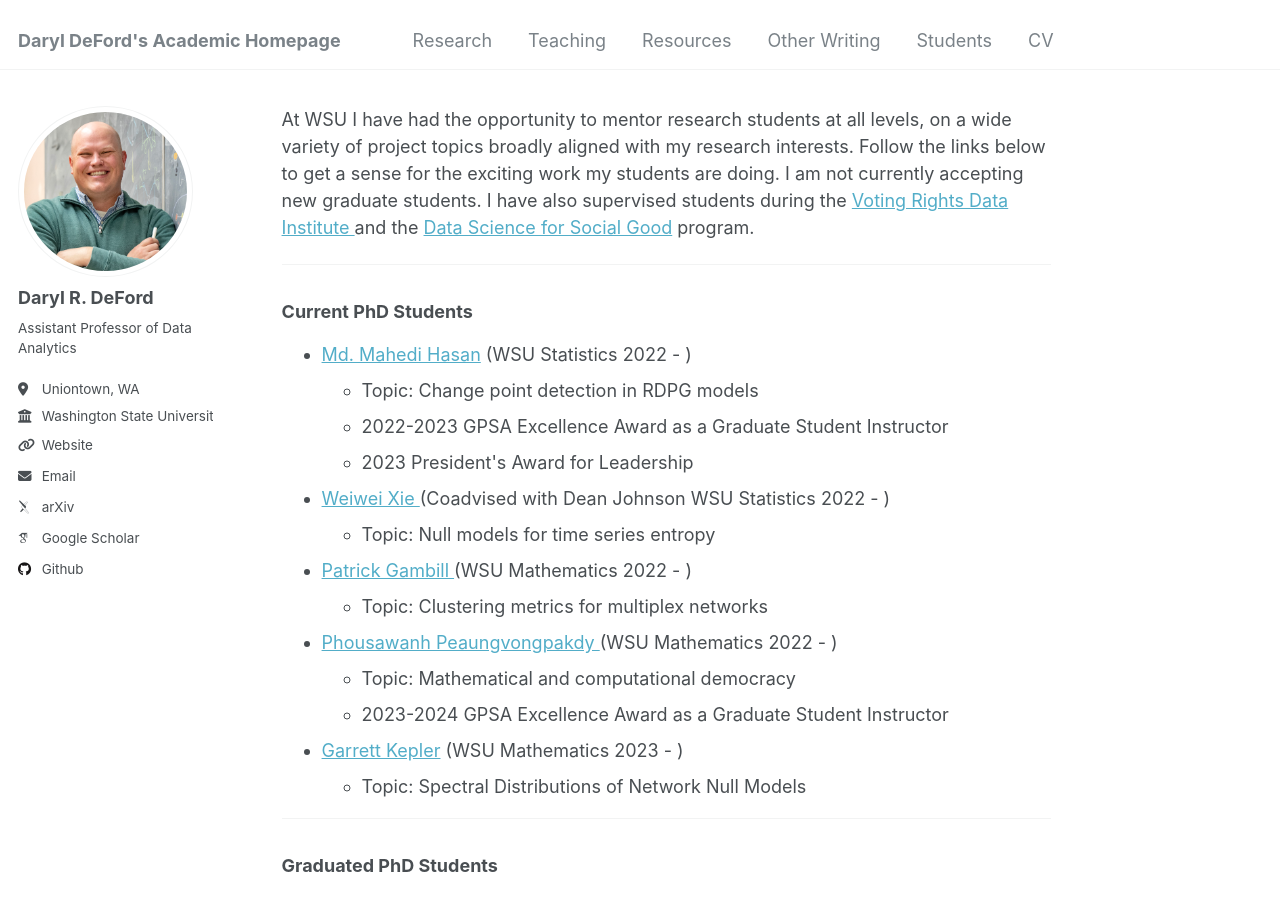
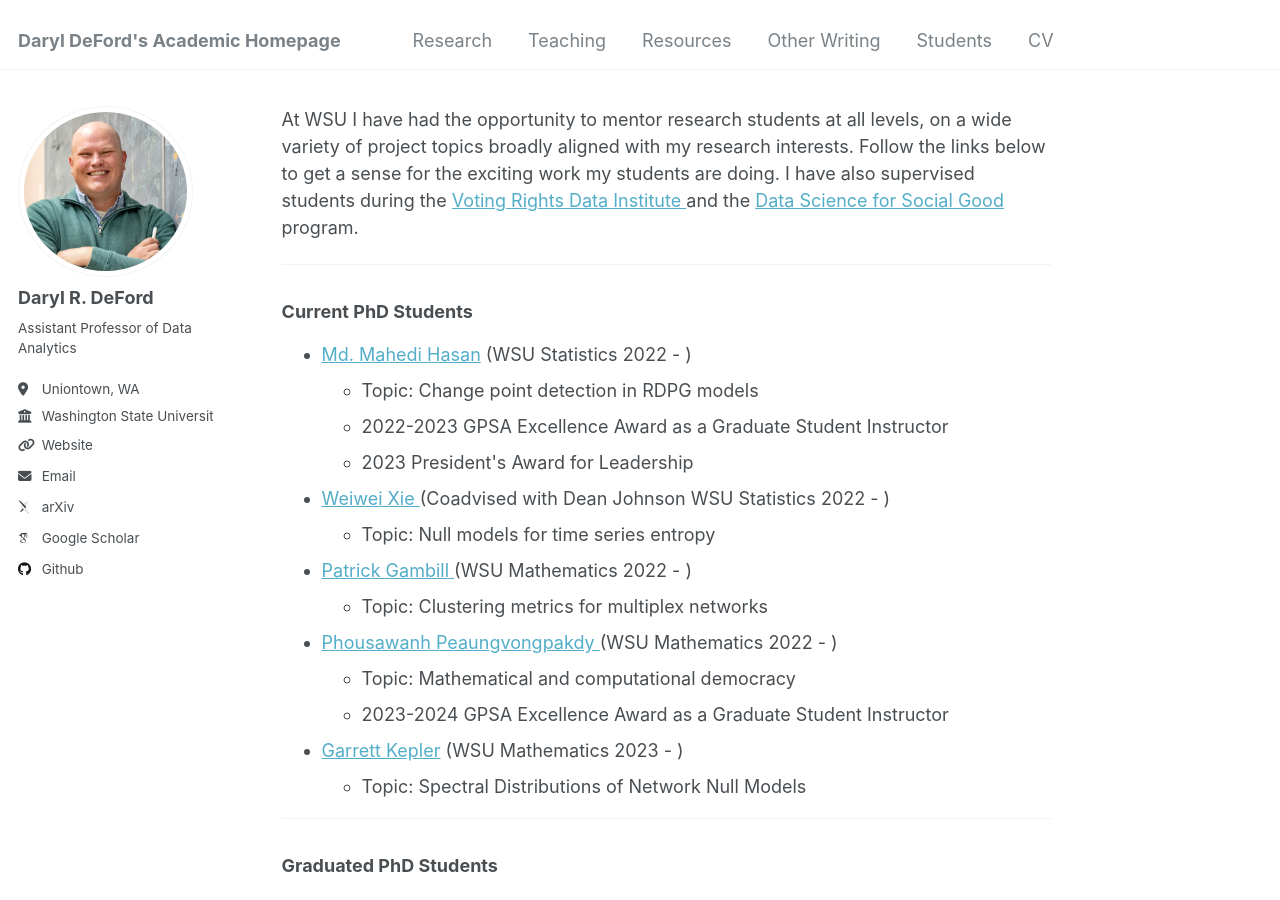
Before and after one commit to drdeford/drdeford.github.io, a Jekyll site: the page built from _pages/Students.md, in a window 1280 px wide and 900 px high. Built offline with Jekyll 4.4.1, drawn with Linux system fonts in a browser that asks for light colours; some web fonts are replaced; our own code applies the rules of GitHub Pages for plain Markdown files.

Commit message:
Update Students.md

```diff
--- a/_pages/Students.md
+++ b/_pages/Students.md
@@ -1,5 +1,5 @@
 At WSU I have had the opportunity to mentor research students at all levels, on a wide variety of project topics broadly aligned with my research interests.
- Follow the links below to get a sense for the exciting work my students are doing.  I am not currently accepting new graduate students. I have also supervised students during the <a href ="https://sites.tufts.edu/vrdi/"> Voting Rights Data Institute </a> and the <a href = "https://uwescience.github.io/DSSG2021-redistricting-website/">Data Science for Social Good</a> program.
+ Follow the links below to get a sense for the exciting work my students are doing.  I have also supervised students during the <a href ="https://sites.tufts.edu/vrdi/"> Voting Rights Data Institute </a> and the <a href = "https://uwescience.github.io/DSSG2021-redistricting-website/">Data Science for Social Good</a> program.
 
 
 <hr>
```
